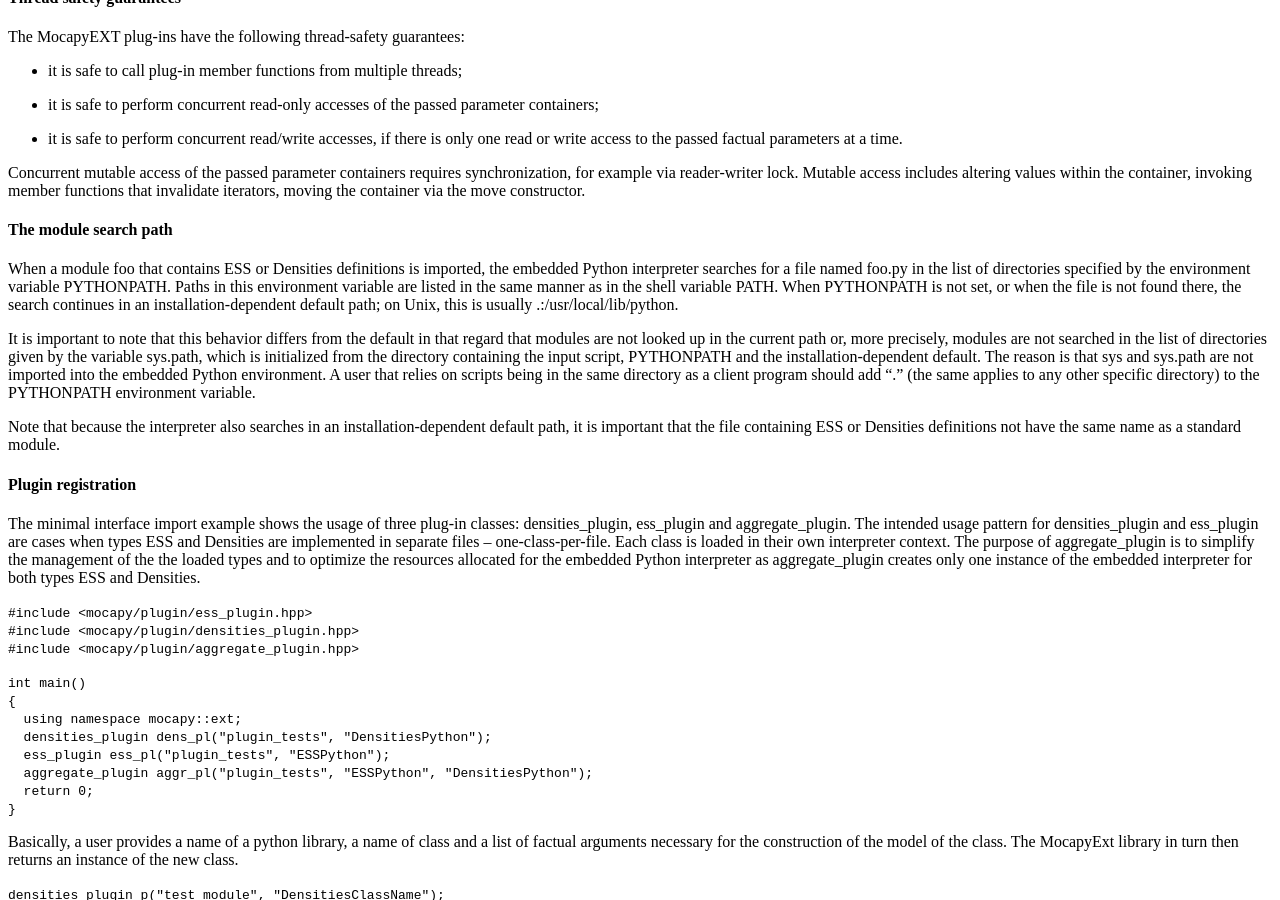
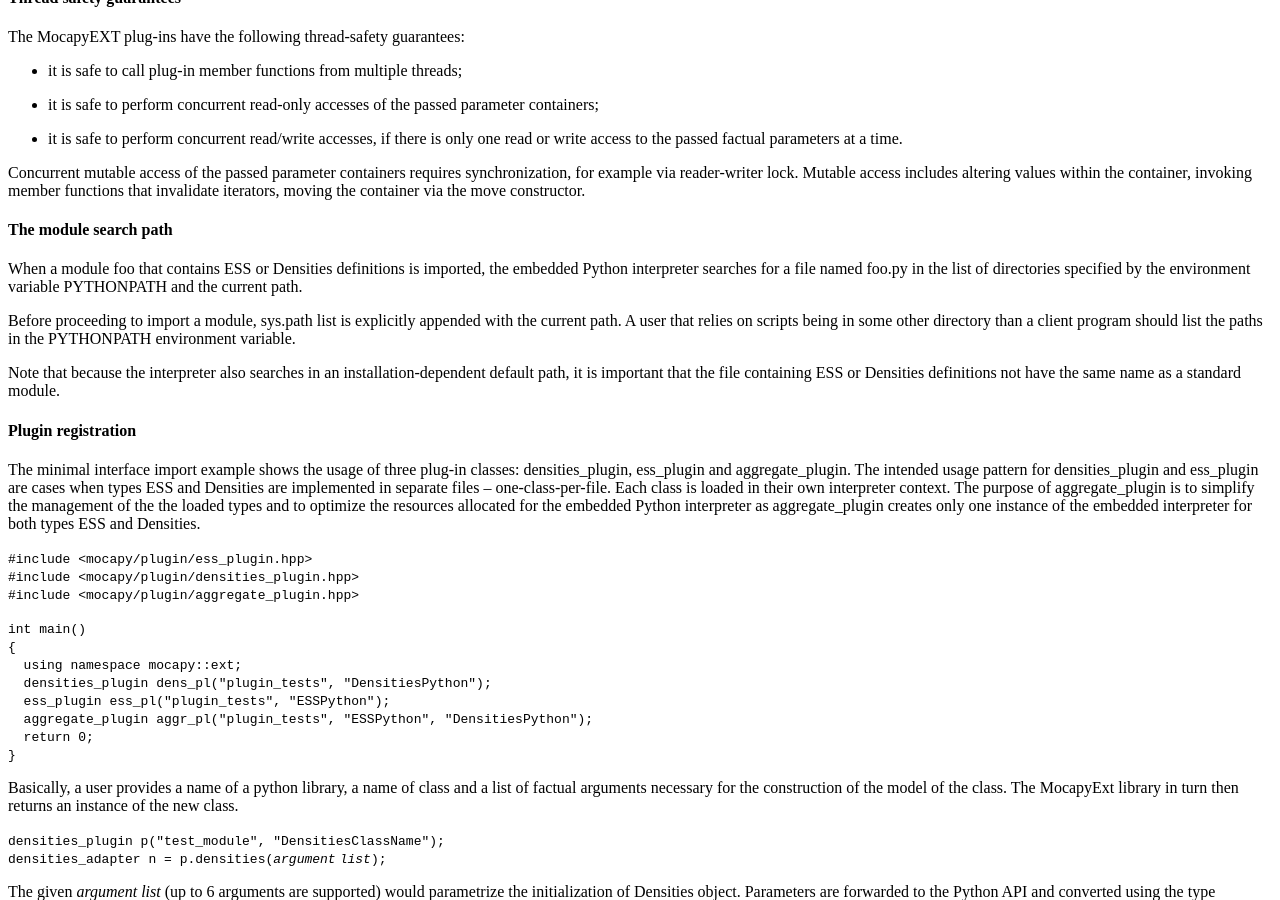
Before and after one commit to biopython/biopython.github.io, a Jekyll site: the page built from wiki/GSOC2011_MocapyExt.md, in a window 1280 px wide and 900 px high, scrolled down 2645 px. Built offline with Jekyll 4.4.1, drawn with Linux system fonts in a browser that asks for light colours.

Commit message:
/* The module search path */

```diff
--- a/wiki/GSOC2011_MocapyExt.md
+++ b/wiki/GSOC2011_MocapyExt.md
@@ -257,21 +257,12 @@ constructor.
 When a module foo that contains ESS or Densities definitions is
 imported, the embedded Python interpreter searches for a file named
 foo.py in the list of directories specified by the environment variable
-PYTHONPATH. Paths in this environment variable are listed in the same
-manner as in the shell variable PATH. When PYTHONPATH is not set, or
-when the file is not found there, the search continues in an
-installation-dependent default path; on Unix, this is usually
-.:/usr/local/lib/python.
+PYTHONPATH and the current path.
 
-It is important to note that this behavior differs from the default in
-that regard that modules are not looked up in the current path or, more
-precisely, modules are not searched in the list of directories given by
-the variable sys.path, which is initialized from the directory
-containing the input script, PYTHONPATH and the installation-dependent
-default. The reason is that sys and sys.path are not imported into the
-embedded Python environment. A user that relies on scripts being in the
-same directory as a client program should add "." (the same applies to
-any other specific directory) to the PYTHONPATH environment variable.
+Before proceeding to import a module, sys.path list is explicitly
+appended with the current path. A user that relies on scripts being in
+some other directory than a client program should list the paths in the
+PYTHONPATH environment variable.
 
 Note that because the interpreter also searches in an
 installation-dependent default path, it is important that the file
```
Also changed, not shown: 1 other file.
